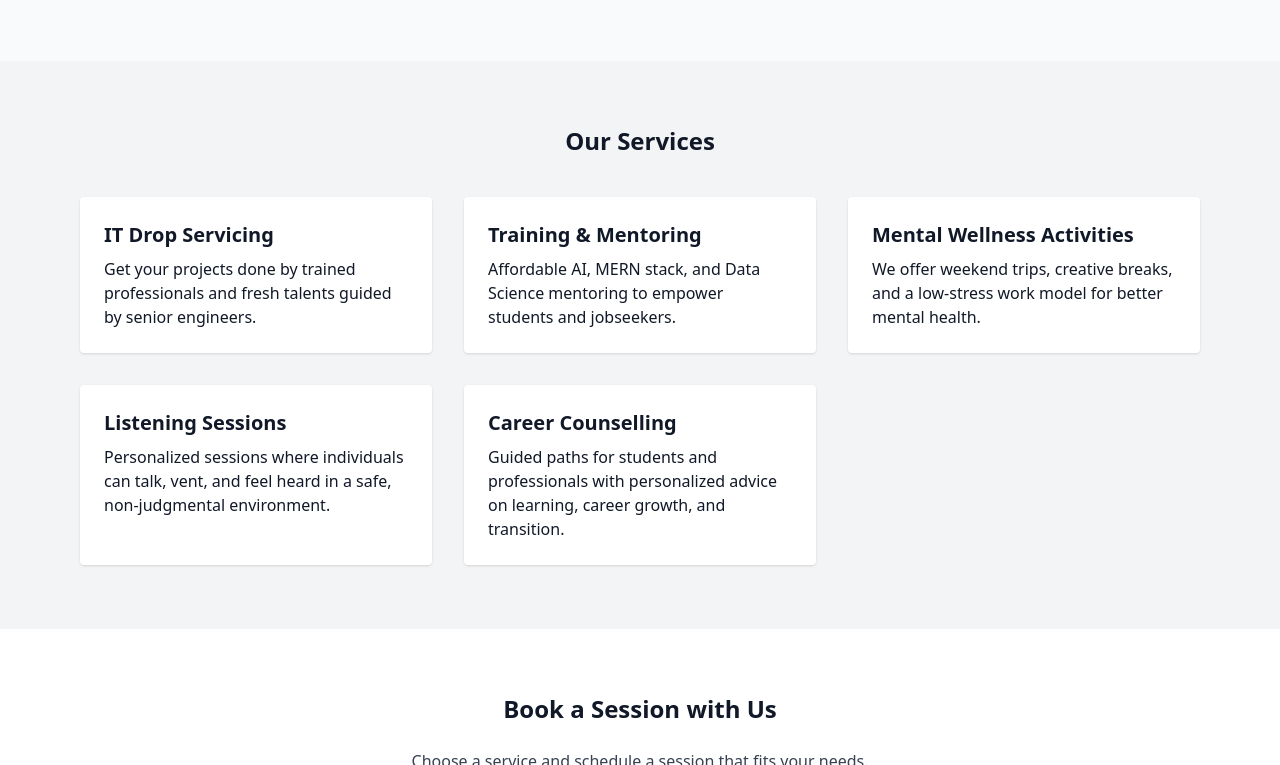
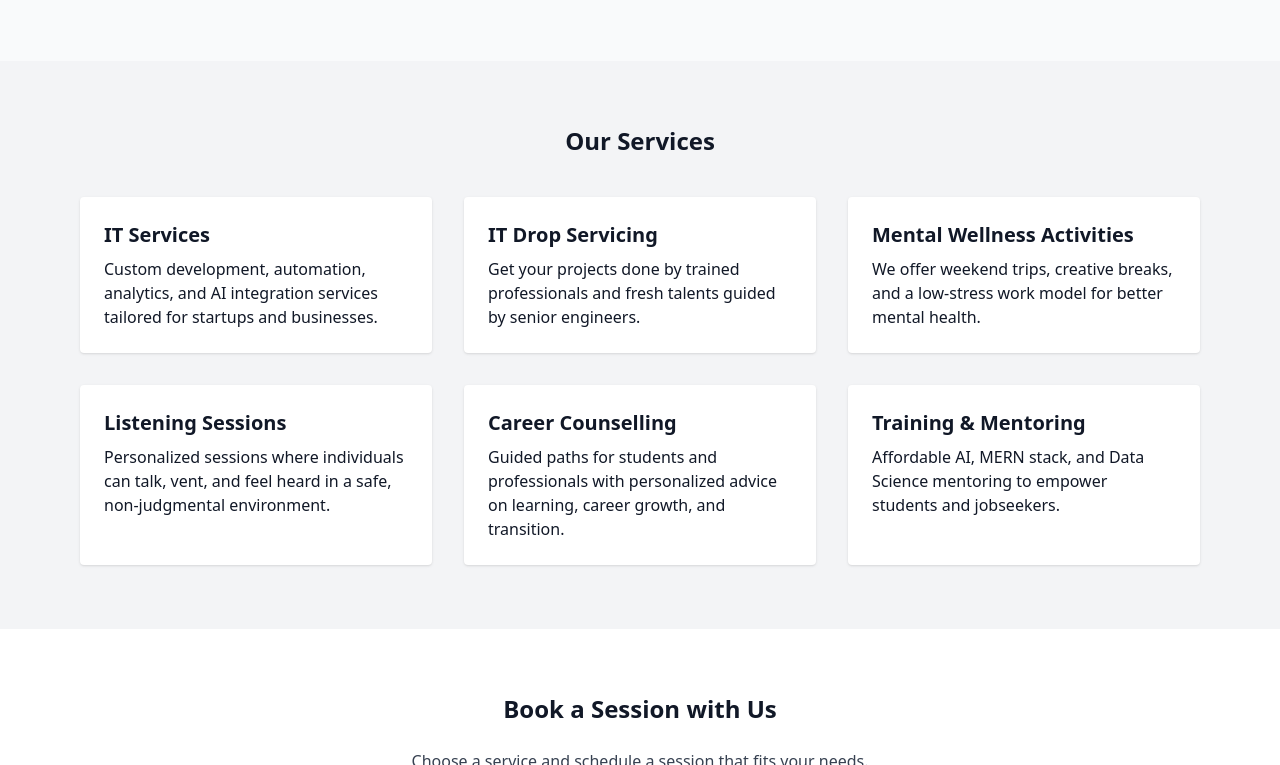
Before and after one commit to ashwanthlonely/eareasetech-website, a plain HTML site: page index.html in a window 1280 px wide. Shown: the part 679-1444 px from the top of the page. Drawn offline with nearby package versions, Linux system fonts and the light colour scheme.

Commit message:
changes in services section

```diff
--- a/index.html
+++ b/index.html
@@ -55,14 +55,14 @@ To support our mission of empowering careers and wellness, <strong>EarEase-Nexus
 
         <!-- Service 1 -->
         <div class="bg-white p-6 rounded shadow">
-          <h4 class="text-xl font-semibold mb-2">IT Drop Servicing</h4>
-          <p>Get your projects done by trained professionals and fresh talents guided by senior engineers.</p>
+          <h4 class="text-xl font-semibold mb-2">IT Services</h4>
+          <p>Custom development, automation, analytics, and AI integration services tailored for startups and businesses.</p>
         </div>
 
         <!-- Service 2 -->
         <div class="bg-white p-6 rounded shadow">
-          <h4 class="text-xl font-semibold mb-2">Training & Mentoring</h4>
-          <p>Affordable AI, MERN stack, and Data Science mentoring to empower students and jobseekers.</p>
+          <h4 class="text-xl font-semibold mb-2">IT Drop Servicing</h4>
+          <p>Get your projects done by trained professionals and fresh talents guided by senior engineers.</p>
         </div>
 
         <!-- Service 3 -->
@@ -81,6 +81,12 @@ To support our mission of empowering careers and wellness, <strong>EarEase-Nexus
         <div class="bg-white p-6 rounded shadow">
           <h4 class="text-xl font-semibold mb-2">Career Counselling</h4>
           <p>Guided paths for students and professionals with personalized advice on learning, career growth, and transition.</p>
+        </div>
+
+        <!-- Service 6 -->
+        <div class="bg-white p-6 rounded shadow">
+          <h4 class="text-xl font-semibold mb-2">Training & Mentoring</h4>
+          <p>Affordable AI, MERN stack, and Data Science mentoring to empower students and jobseekers.</p>
         </div>
 
       </div>
```
